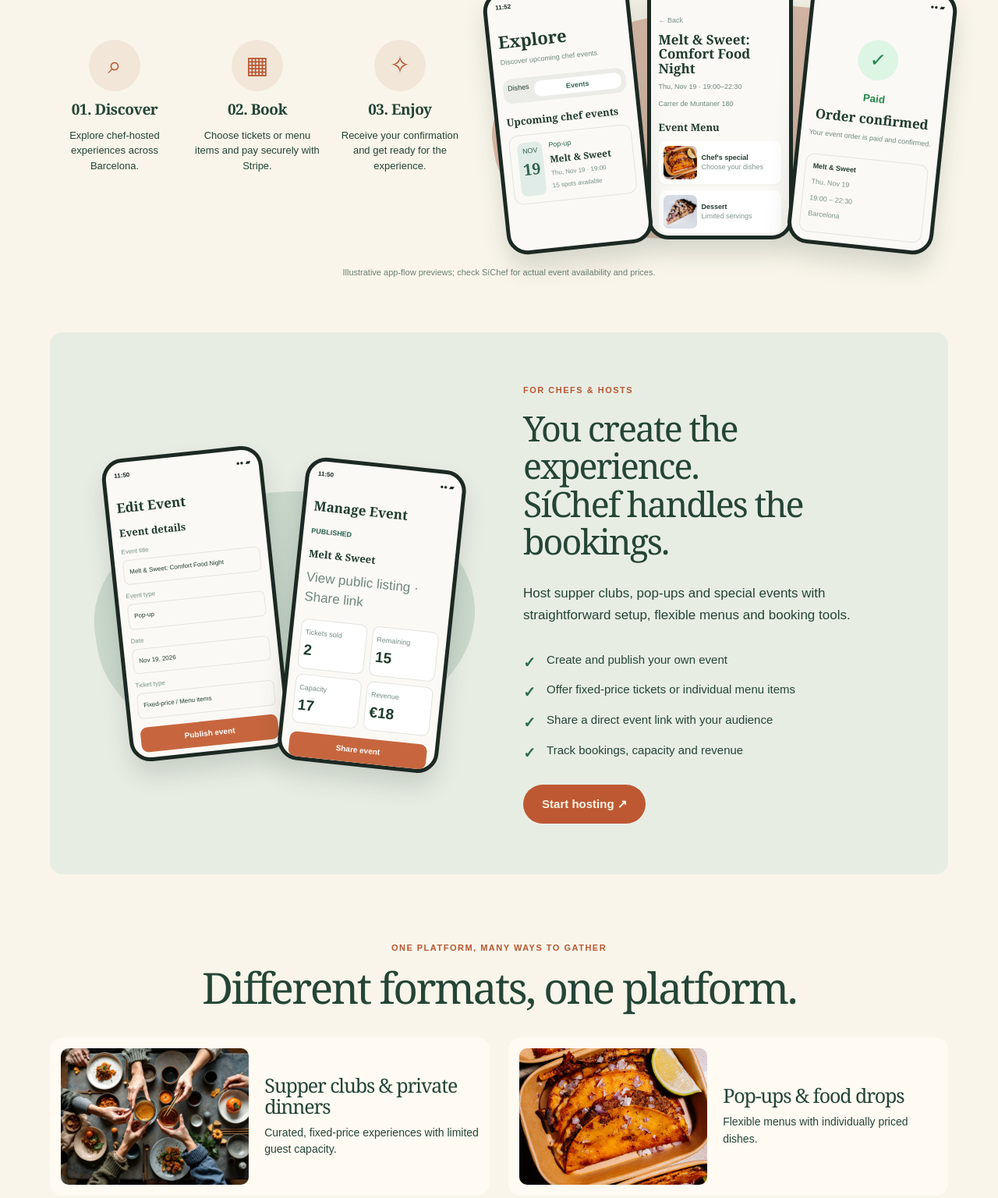
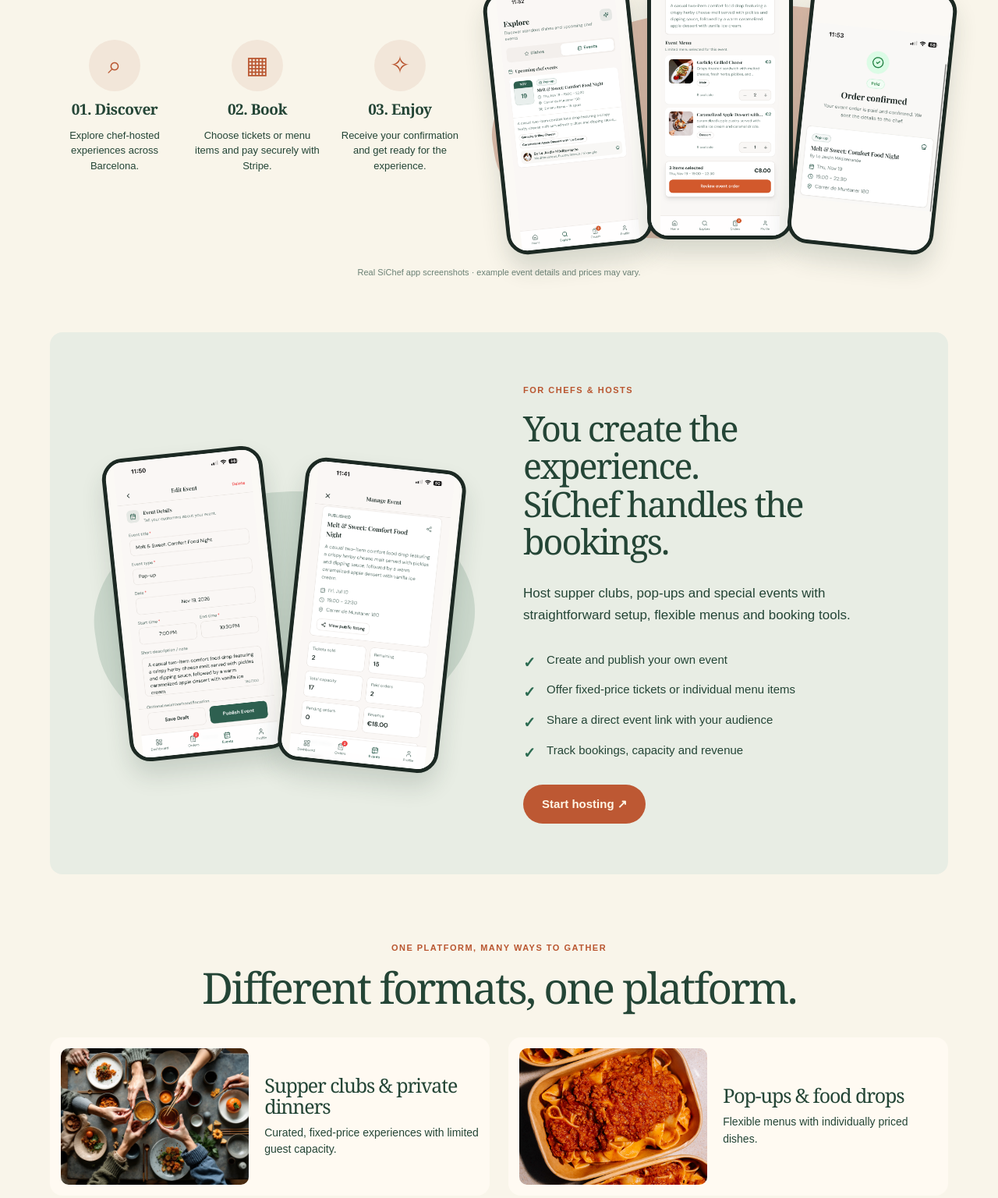
Before and after one commit to khadijahammawa/sichef.github.io, a plain HTML site: page events/index.html in a window 1280 px wide. Shown: the part 921-2457 px from the top of the page at 78% size. Drawn offline with Linux system fonts and the light colour scheme.

Commit message:
Replace Events demo screens with actual app screenshots and diversify food photography

```diff
--- a/events/index.html
+++ b/events/index.html
@@ -9,7 +9,7 @@
 <meta property="og:image" content="https://sichef.es/dining.avif"><meta name="twitter:card" content="summary_large_image">
 <meta name="twitter:title" content="Food Events, Supper Clubs & Pop-Ups in Barcelona | SíChef"><meta name="twitter:description" content="Discover supper clubs and chef-led experiences in Barcelona."><meta name="twitter:image" content="https://sichef.es/dining.avif">
 <script type="application/ld+json">{"@context":"https://schema.org","@type":"WebPage","@id":"https://sichef.es/events/#webpage","url":"https://sichef.es/events/","name":"Food Events, Supper Clubs & Pop-Ups in Barcelona | SíChef","description":"Discover chef-led dinners, supper clubs and pop-ups in Barcelona, or host your own event with SíChef.","isPartOf":{"@id":"https://sichef.es/#website"},"about":{"@id":"https://sichef.es/#organization"},"inLanguage":"en"}</script>
-<link rel="icon" href="/flame.svg"><link rel="stylesheet" href="/style.css?v=20261105-events"><script defer src="/app.js"></script>
+<link rel="icon" href="/flame.svg"><link rel="stylesheet" href="/style.css?v=20261105-events-real-screens"><script defer src="/app.js"></script>
 </head><body class="events-page">
 <a class="skip" href="#main" data-es="Ir al contenido">Skip to content</a>
 <header><a class="brand" href="/"><img src="/flame.svg" alt="">SíChef</a><button class="menu-toggle" aria-expanded="false" aria-controls="nav">☰ <span data-es="Menú">Menu</span></button>
@@ -20,12 +20,10 @@
 <div class="events-hero-image"><img src="/dining.avif" alt="Food shared around a welcoming table" width="1000" height="800"><span data-es="Buenas experiencias. Mejor compañía.">Good food. Better company.</span></div></section>
 <section class="events-guests" id="for-guests"><div class="events-section-head"><div class="kicker rust" data-es="PARA AMANTES DE LA GASTRONOMÍA">FOR FOOD LOVERS</div><h2 data-es="Descubre. Reserva. Disfruta.">Discover it. Book it. Experience it.</h2><p data-es="Tu próxima experiencia favorita está más cerca de lo que crees.">Your next great food experience is closer than you think.</p></div>
 <div class="events-guests-grid"><div class="events-steps"><article><span class="step-icon" aria-hidden="true">⌕</span><h3 data-es="01. Descubre">01. Discover</h3><p data-es="Encuentra eventos organizados por chefs locales en Barcelona.">Explore chef-hosted experiences across Barcelona.</p></article><article><span class="step-icon" aria-hidden="true">▦</span><h3 data-es="02. Reserva">02. Book</h3><p data-es="Elige tu entrada o platos y completa el pago con Stripe.">Choose tickets or menu items and pay securely with Stripe.</p></article><article><span class="step-icon" aria-hidden="true">✧</span><h3 data-es="03. Disfruta">03. Enjoy</h3><p data-es="Recibe tu confirmación y prepárate para disfrutar.">Receive your confirmation and get ready for the experience.</p></article></div>
-<div class="events-phones trio" aria-label="Illustrative preview of the SíChef event discovery and booking flow"><div class="event-phone first"><div class="phone-status">11:52 <span>●● ▰</span></div><div class="phone-content"><div class="mock-title">Explore</div><div class="mock-muted">Discover upcoming chef events</div><div class="mock-switch">Dishes <b>Events</b></div><div class="mock-subheading">Upcoming chef events</div><div class="mock-event-card"><span class="mock-date">NOV<br><strong>19</strong></span><div><small>Pop-up</small><strong>Melt &amp; Sweet</strong><p>Thu, Nov 19 · 19:00</p><p>15 spots available</p></div></div><div class="mock-bottom">⌂　⌕　▤　♙</div></div></div>
-<div class="event-phone middle"><div class="phone-status">11:52 <span>●● ▰</span></div><div class="phone-content"><span class="mock-back">← Back</span><div class="mock-title small">Melt &amp; Sweet:<br>Comfort Food Night</div><p class="mock-muted">Thu, Nov 19 · 19:00–22:30</p><p class="mock-muted">Carrer de Muntaner 180</p><div class="mock-subheading">Event Menu</div><div class="mock-menu-item"><img src="/assets/clean-plate-club/birria-1.jpg" alt=""><div><strong>Chef's special</strong><small>Choose your dishes</small></div></div><div class="mock-menu-item"><img src="/assets/clean-plate-club/cake.jpg" alt=""><div><strong>Dessert</strong><small>Limited servings</small></div></div><div class="mock-order" data-es="Revisar pedido">Review order</div></div></div>
-<div class="event-phone last"><div class="phone-status">11:53 <span>●● ▰</span></div><div class="phone-content confirm"><div class="mock-check">✓</div><small>Paid</small><div class="mock-title small">Order confirmed</div><p class="mock-muted">Your event order is paid and confirmed.</p><div class="mock-confirm-card"><strong>Melt &amp; Sweet</strong><p>Thu, Nov 19</p><p>19:00 – 22:30</p><p>Barcelona</p></div></div></div></div></div><p class="events-image-caption" data-es="Vista ilustrativa del recorrido en la app; consulta los eventos disponibles y sus precios en SíChef.">Illustrative app-flow previews; check SíChef for actual event availability and prices.</p></section>
-<section class="events-hosts" id="for-hosts"><div class="events-hosts-visual"><div class="events-phones duo" aria-label="Illustrative preview of event editing and management"><div class="event-phone"><div class="phone-status">11:50 <span>●● ▰</span></div><div class="phone-content"><div class="mock-title small">Edit Event</div><div class="mock-subheading">Event details</div><label>Event title</label><div class="mock-input">Melt &amp; Sweet: Comfort Food Night</div><label>Event type</label><div class="mock-input">Pop-up</div><label>Date</label><div class="mock-input">Nov 19, 2026</div><label>Ticket type</label><div class="mock-input">Fixed-price / Menu items</div><div class="mock-order">Publish event</div></div></div><div class="event-phone"><div class="phone-status">11:50 <span>●● ▰</span></div><div class="phone-content"><div class="mock-title small">Manage Event</div><div class="mock-tag">PUBLISHED</div><div class="mock-subheading">Melt &amp; Sweet</div><p class="mock-muted">View public listing · Share link</p><div class="mock-metrics"><div>Tickets sold<strong>2</strong></div><div>Remaining<strong>15</strong></div><div>Capacity<strong>17</strong></div><div>Revenue<strong>€18</strong></div></div><div class="mock-order">Share event</div></div></div></div></div>
+<div class="events-phones trio real-screens" aria-label="Actual SíChef app screenshots showing event discovery, menu ordering and payment confirmation"><div class="event-phone real-shot"><img loading="lazy" src="/assets/app/event-customer-discover.png.png" alt="SíChef customer app showing a Barcelona chef event listing"></div><div class="event-phone real-shot"><img loading="lazy" src="/assets/app/event-customer-book.png.png" alt="SíChef event menu showing dishes, quantities and review order button"></div><div class="event-phone real-shot"><img loading="lazy" src="/assets/app/event-customer-confirmed.jpeg.jpg" alt="SíChef event order paid and confirmed screen"></div></div></div><p class="events-image-caption" data-es="Capturas reales de la app SíChef · la disponibilidad y los precios pueden variar.">Real SíChef app screenshots · example event details and prices may vary.</p></section>
+<section class="events-hosts" id="for-hosts"><div class="events-hosts-visual"><div class="events-phones duo real-screens" aria-label="Actual SíChef chef app screenshots showing event setup and booking management"><div class="event-phone real-shot"><img loading="lazy" src="/assets/app/event-chef-create.png.png" alt="SíChef chef app screen for entering event details and publishing an event"></div><div class="event-phone real-shot"><img loading="lazy" src="/assets/app/event-chef-manage.png.png" alt="SíChef chef app published event with tickets sold, capacity and revenue metrics"></div></div></div>
 <div class="events-hosts-copy"><div class="kicker rust" data-es="PARA CHEFS Y ANFITRIONES">FOR CHEFS &amp; HOSTS</div><h2 data-es="Tú creas la experiencia.<br>SíChef te ayuda con las reservas.">You create the experience.<br>SíChef handles the bookings.</h2><p data-es="Organiza cenas privadas, supper clubs y pop-ups con herramientas sencillas para crear eventos, gestionar reservas y hacer seguimiento de ventas.">Host supper clubs, pop-ups and special events with straightforward setup, flexible menus and booking tools.</p><ul class="events-checks"><li data-es="Crea y publica tu propio evento">Create and publish your own event</li><li data-es="Ofrece entradas de precio fijo o platos individuales">Offer fixed-price tickets or individual menu items</li><li data-es="Comparte un enlace directo con tu comunidad">Share a direct event link with your audience</li><li data-es="Consulta reservas, capacidad e ingresos">Track bookings, capacity and revenue</li></ul><a class="pill terracotta" href="https://airtable.com/appvFcIDVXA65yD8g/pagUXOrlQ4CPX2DeT/form" data-es="Quiero organizar un evento ↗">Start hosting ↗</a></div></section>
-<section class="events-formats"><div class="kicker rust" data-es="UNA PLATAFORMA, MUCHAS FORMAS DE REUNIRSE">ONE PLATFORM, MANY WAYS TO GATHER</div><h2 data-es="Distintos formatos. Una misma plataforma.">Different formats, one platform.</h2><div class="events-formats-grid"><article><img loading="lazy" src="/dining.avif" alt="Food shared at a dining table"><div><h3 data-es="Supper clubs y cenas privadas">Supper clubs &amp; private dinners</h3><p data-es="Experiencias de precio fijo con un número limitado de invitados.">Curated, fixed-price experiences with limited guest capacity.</p></div></article><article><img loading="lazy" src="/assets/clean-plate-club/birria-1.jpg" alt="Food made by an independent chef"><div><h3 data-es="Pop-ups y eventos gastronómicos">Pop-ups &amp; food drops</h3><p data-es="Menús flexibles con platos que los invitados pueden elegir individualmente.">Flexible menus with individually priced dishes.</p></div></article></div></section>
+<section class="events-formats"><div class="kicker rust" data-es="UNA PLATAFORMA, MUCHAS FORMAS DE REUNIRSE">ONE PLATFORM, MANY WAYS TO GATHER</div><h2 data-es="Distintos formatos. Una misma plataforma.">Different formats, one platform.</h2><div class="events-formats-grid"><article><img loading="lazy" src="/dining.avif" alt="Food shared at a dining table"><div><h3 data-es="Supper clubs y cenas privadas">Supper clubs &amp; private dinners</h3><p data-es="Experiencias de precio fijo con un número limitado de invitados.">Curated, fixed-price experiences with limited guest capacity.</p></div></article><article><img loading="lazy" src="/assets/clean-plate-club/ragu-1.jpg" alt="Homemade ragù pasta prepared by a local chef"><div><h3 data-es="Pop-ups y eventos gastronómicos">Pop-ups &amp; food drops</h3><p data-es="Menús flexibles con platos que los invitados pueden elegir individualmente.">Flexible menus with individually priced dishes.</p></div></article></div></section>
 <section class="events-last"><div class="kicker rust" data-es="NOS VEMOS EN LA MESA">SEE YOU AT THE TABLE</div><h2 data-es="Tu próxima gran experiencia gastronómica empieza aquí.">Your next great food experience starts here.</h2><p data-es="Descubre lo que se está cocinando en Barcelona o da vida a tu propia experiencia gastronómica con SíChef.">Explore what's happening in Barcelona, or bring your own culinary concept to life with SíChef.</p><div class="events-actions"><a class="pill terracotta" href="https://s-chef-customer-flow.vercel.app/" data-es="Explorar eventos ↗">Explore events ↗</a><a class="outline-pill" href="https://airtable.com/appvFcIDVXA65yD8g/pagUXOrlQ4CPX2DeT/form" data-es="Organizar un evento">Host an event</a></div></section>
 </main><footer><div><a class="brand" href="/">SíChef</a><p data-es="Hecho para el barrio.">Made for the neighbourhood.</p></div><div><a data-es="Eventos" href="/events/">Events</a><a data-es="Para chefs" href="/for-chefs/">For chefs</a><a data-es="Privacidad" href="/privacy/">Privacy</a><a data-es="Condiciones" href="/terms/">Terms</a></div><div><a href="mailto:hello@sichef.es">hello@sichef.es</a><a href="https://www.instagram.com/sichef.bcn/">Instagram ↗</a><small>© SíChef 2026 · Barcelona</small></div></footer>
 </body></html>
```
